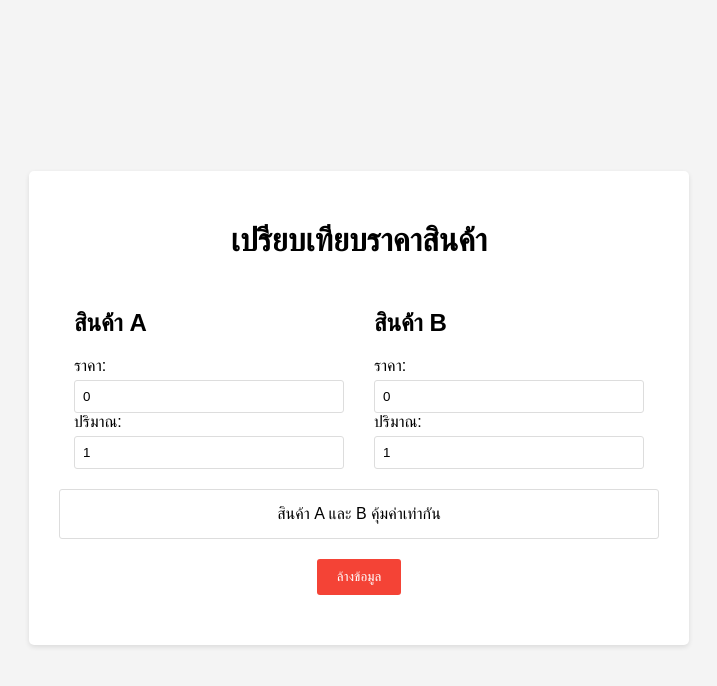
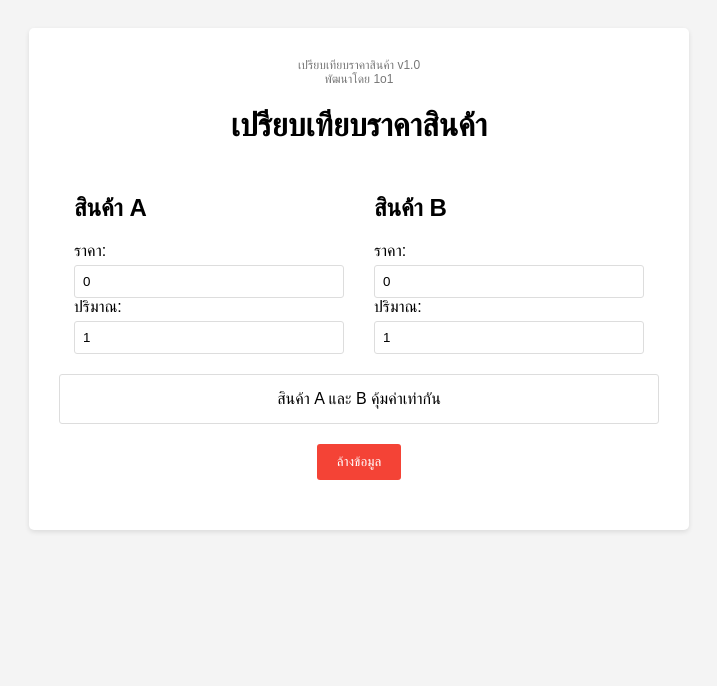
Before and after one commit to singfirewire/price-cal, a plain HTML site: page index.html in a window 1280 px wide. Shown: the whole page, without its empty margins (281-998 px from the left). Drawn offline with Linux system fonts and the light colour scheme.

Commit message:
Update index.html

```diff
--- a/index.html
+++ b/index.html
@@ -9,9 +9,10 @@
             font-family: sans-serif;
             display: flex;
             justify-content: center;
-            align-items: center;
+            align-items: flex-start; /* จัดตำแหน่งเนื้อหาชิดด้านบน */
             min-height: 100vh;
             background-color: #f4f4f4;
+            padding-top: 20px; /* เพิ่มระยะห่างด้านบน */
         }
 
         .container {
@@ -70,10 +71,25 @@
             display: block;
             margin: 20px auto;
         }
+
+        .app-info {
+            text-align: center;
+            font-size: 12px;
+            color: #777;
+            margin-bottom: 10px;
+        }
+
+        .developer {
+            display: block;
+        }
     </style>
 </head>
 <body>
     <div class="container">
+        <div class="app-info">
+            <span>เปรียบเทียบราคาสินค้า v1.0</span>
+            <span class="developer">พัฒนาโดย 1o1</span>
+        </div>
         <h1>เปรียบเทียบราคาสินค้า</h1>
         <div class="product">
             <div class="input-group">
```
